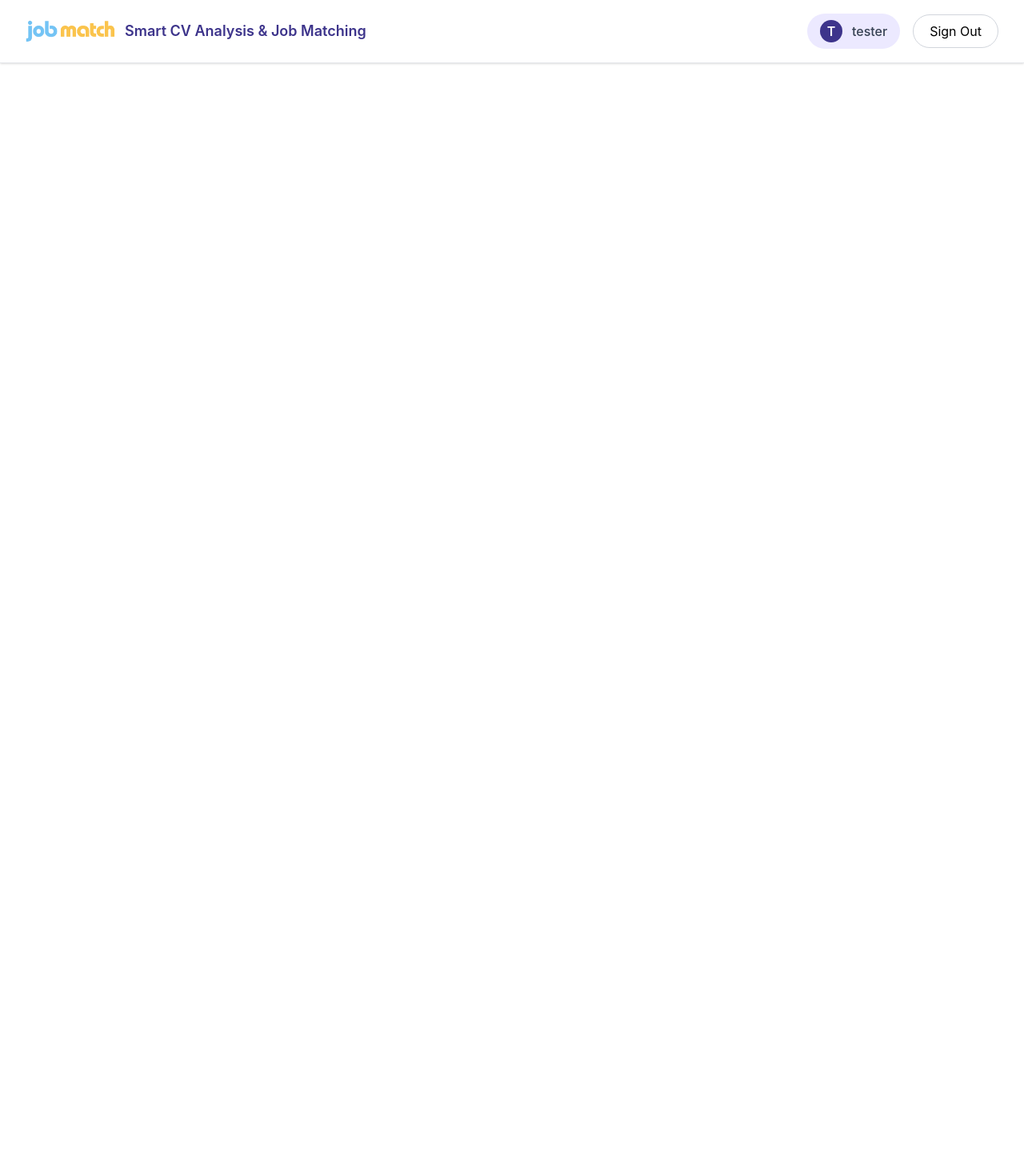
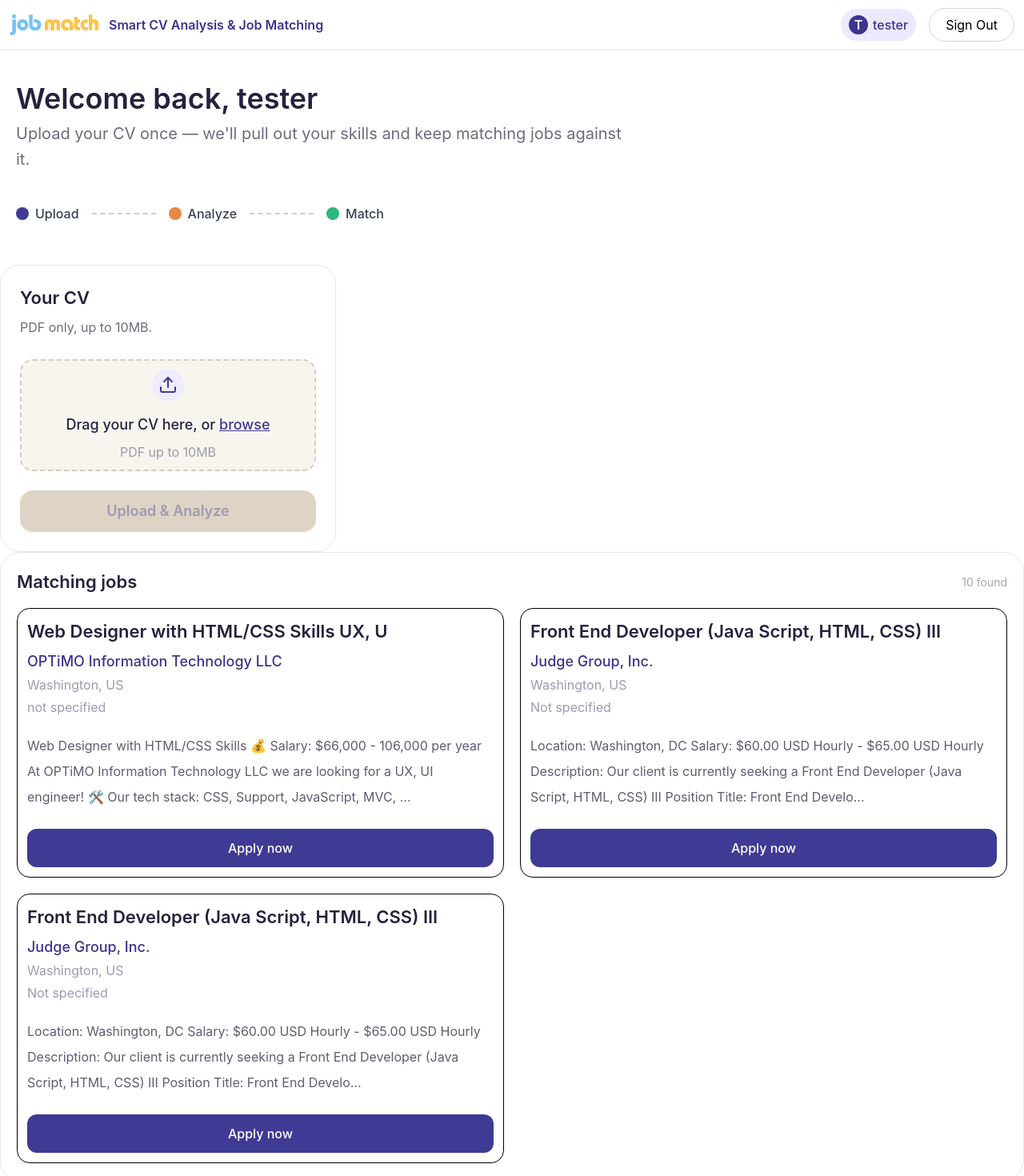
Before and after one commit to uzmanoor123/job-hunt-frontend, a React (Vite) app: page /home in a window 1280 px wide. Shown: the top 1470 px of the page at 80% size. Before the commit the page ends 800 px from the top, so only its background shows below. Built offline with nearby package versions, Linux system fonts and the light colour scheme; no server answers; sample sign-in values are in the browser's storage.

Commit message:
working on UI

```diff
--- /dev/null
+++ b/src/components/Hero.jsx
@@ -0,0 +1,34 @@
+const Hero = () => {
+    return (
+        <div className="max-w-7xl mx-auto px-5 py-5">
+            <h1 className="text-4xl font-semibold text-[#23233F] mt-5">
+                Welcome back, tester
+            </h1>
+            <p className="mt-2 text-xl text-[#6C6C80] max-w-3xl leading-8">
+                Upload your CV once — we'll pull out your skills and keep matching jobs
+                against it.
+            </p>
+            <div className="flex items-center mt-10">
+                <div className="flex items-center">
+                    <div className="w-4 h-4 rounded-full bg-[#3F3A93]"></div>
+                    <span className="ml-2 font-medium text-gray-700">Upload</span>
+                </div>
+                <div className="w-20 border-t-2 border-dashed border-[#D8CDBF] mx-4"></div>
+
+                <div className="flex items-center">
+                    <div className="w-4 h-4 rounded-full bg-[#E68A42]"></div>
+                    <span className="ml-2 font-medium text-gray-700">Analyze</span>
+                </div>
+                <div className="w-20  border-t-2 border-dashed border-[#D8CDBF] mx-4 "></div>
+
+                <div className="flex items-center">
+                    <div className="w-4 h-4 rounded-full bg-[#2CB67D]"></div>
+                    <span className="ml-2 font-medium text-gray-700">Match</span>
+                </div>
+            </div>
+
+        </div>
+    );
+};
+
+export default Hero;
--- /dev/null
+++ b/src/components/JobSection.jsx
@@ -0,0 +1,66 @@
+const jobs = [
+  {
+    title: " Web Designer with HTML/CSS Skills UX, U",
+    company: "OPTiMO Information Technology LLC",
+    location: " Washington, US",
+    type: " not specified",
+    description:
+      "Web Designer with HTML/CSS Skills 💰 Salary: $66,000 - 106,000 per year At OPTiMO Information Technology LLC we are looking for a UX, UI engineer! 🛠️ Our tech stack: CSS, Support, JavaScript, MVC, ...",
+  },
+  {
+    title: "Front End Developer (Java Script, HTML, CSS) III",
+    company: "Judge Group, Inc.",
+    location: "Washington, US",
+    type: "Not specified",
+    description:
+      "Location: Washington, DC Salary: $60.00 USD Hourly - $65.00 USD Hourly Description: Our client is currently seeking a Front End Developer (Java Script, HTML, CSS) III Position Title: Front End Develo...",
+  },
+      {
+        title: "Front End Developer (Java Script, HTML, CSS) III",
+        company: "Judge Group, Inc.",
+        location: "Washington, US",
+        type: "Not specified",
+        description: "Location: Washington, DC Salary: $60.00 USD Hourly - $65.00 USD Hourly Description: Our client is currently seeking a Front End Developer (Java Script, HTML, CSS) III Position Title: Front End Develo..."
+    },
+];
+const JobSection = () => {
+  return (
+    <div className="flex-1 bg-white border border-gray-200 rounded-3xl p-5">
+      <div className="flex justify-between items-center mb-4">
+        <h2 className="text-[22px] font-semibold text-[#23233F]">
+          Matching jobs
+        </h2>
+        <span className="text-[#A5A2B8] text-sm">10 found</span>
+      </div>
+      <div className="grid grid-cols-2 gap-5">
+        {jobs.map((job, index) => (
+          <div
+            key={index}
+            className="border rounded-2xl p-3 hover:shadow-md transition"
+          >
+            <h3 className="text-[22px] font-semibold text-[#23233F] leading-8">
+              {job.title}
+            </h3>
+
+            <p className="mt-2 text-[#3D348B] text-[18px] font-medium">
+              {job.company}
+            </p>
+
+            <p className="text-[#9E9AB3] mt-1">{job.location}</p>
+
+            <p className="text-[#9E9AB3] mt-1">{job.type}</p>
+
+            <p className="mt-5 text-[#5D5D74] leading-8 line-clamp-3">
+              {job.description}
+            </p>
+            <button className="mt-6 w-full bg-[#3F3A93] text-white py-3 rounded-xl font-medium hover:bg-[#342F7D] transition">
+              Apply now
+            </button>
+          </div>
+        ))}
+      </div>
+    </div>
+  );
+};
+
+export default JobSection;
--- a/src/components/Navbar.jsx
+++ b/src/components/Navbar.jsx
@@ -7,21 +7,21 @@ const Navbar = () => {
     navigate("/login");
   };
   return (
-    <nav className="bg-white border-b border-gray-200 shadow-sm">
-      <div className="max-w-7xl mx-auto px-8 py-4 flex justify-between items-center">
+    <nav className="bg-white border-b border-gray-200 ">
+      <div className="max-w-7xl mx-auto px-3 py-2 flex justify-between items-center">
         <div className="flex items-center gap-3">
           <img src={logo} alt="Logo" className="w-28" />
-          <h1 className="text-[#3D348B] font-semibold text-lg">
+          <h1 className="text-[#3D348B] font-semibold text-[16px]">
             Smart CV Analysis & Job Matching
           </h1>
         </div>
 
         <div className="flex items-center gap-4 ">
-          <div className="flex items-center gap-3 bg-[#ECE9FF]   rounded-full px-4 py-2">
-            <div className="w-7 h-7 rounded-full bg-[#3D348B] text-white flex justify-center items-center font-semibold">
+          <div className="flex items-center gap-1.5 bg-[#ECE9FF]   rounded-full px-2.5 py-2">
+            <div className="w-6 h-6 rounded-full bg-[#3D348B] text-white flex justify-center items-center font-semibold">
               T
             </div>
-            <span className="font-medium text-gray-700">tester</span>
+            <span className="font-medium text-[#3D348B]">tester</span>
           </div>
           <button
             onClick={handleLogout}
--- /dev/null
+++ b/src/components/ResumeCard.jsx
@@ -0,0 +1,28 @@
+import { FiUpload } from "react-icons/fi";
+const UploadCV = () => {
+    return (
+        <div className="max-w-[420px]  bg-white rounded-3xl border border-gray-200 p-6">
+            <h2 className="text-[22px] font-semibold text-[#23233F]">Your CV</h2>
+            <p className="text-[#6C6C80] mt-2 text-[16px]">PDF only, up to 10MB.</p>
+            <label
+                htmlFor="cv"
+                className="mt-7 flex flex-col items-center justify-center border-2 border-dashed border-[#D9CCBE] rounded-2xl bg-[#F8F5EF] h-35 cursor-pointer hover:border-[#3F3A93] transition"
+            >
+                <div className="w-10 h-10 rounded-full bg-[#F0ECFF] flex items-center justify-center">
+                    <FiUpload className="text-2xl text-[#3F3A93]" />
+                </div>
+                <p className="mt-4 text-lg font-medium text-[#23233F]">
+                    Drag your CV here, or{" "}
+                    <span className="underline text-[#3F3A93]">browse</span>
+                </p>
+                <span className="mt-2 text-[#9B9BA8]">PDF up to 10MB</span>
+                <input type="file" id="cv" className="hidden" accept=".pdf" />
+            </label>
+            <button className="w-full mt-6 py-3 rounded-2xl bg-[#DDD4C5] text-[#9E9AB3] font-semibold text-lg">
+                Upload & Analyze
+            </button>
+        </div>
+    );
+};
+
+export default UploadCV;
--- a/src/components/protectedRoute.jsx
+++ b/src/components/protectedRoute.jsx
@@ -5,7 +5,6 @@ const ProtectedRoute = ({ children }) => {
   if (!token) {
     return <Navigate to="/login" />;
   }
-
   return children;
 };
 
--- a/src/pages/Home.jsx
+++ b/src/pages/Home.jsx
@@ -1,9 +1,18 @@
 import Navbar from "../components/Navbar";
-
+import Hero from "../components/Hero";
+import ResumeCard from "../components/ResumeCard";
+import JobSection from "../components/JobSection";
 const Home = () => {
   return (
     <>
       <Navbar />
+      <div className="max-w-7xl mx-auto">
+        <Hero />
+        <div className= " mt-8 gap-8 ">
+        <ResumeCard />
+       <JobSection />
+       </div>
+      </div>
     </>
   );
 };
```
